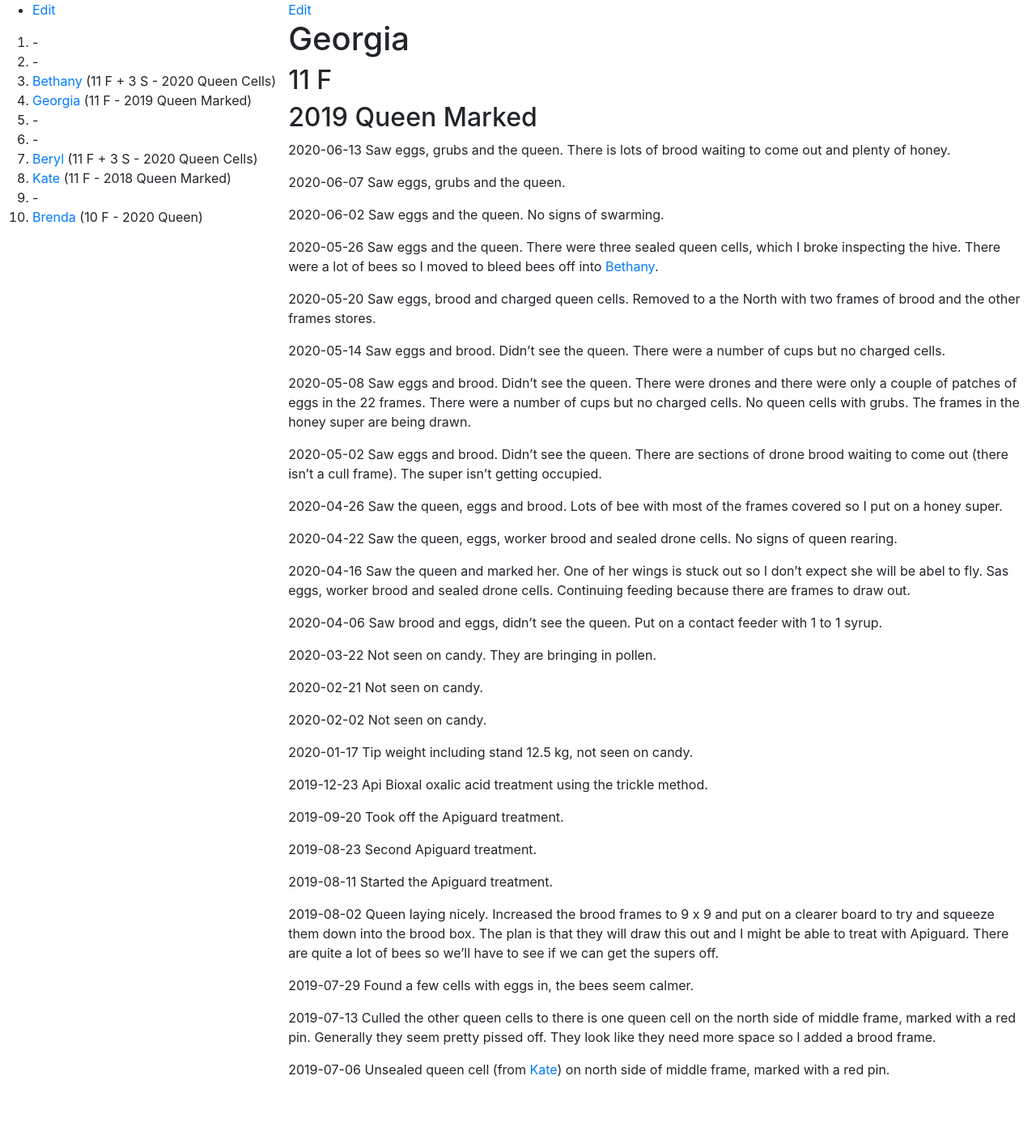
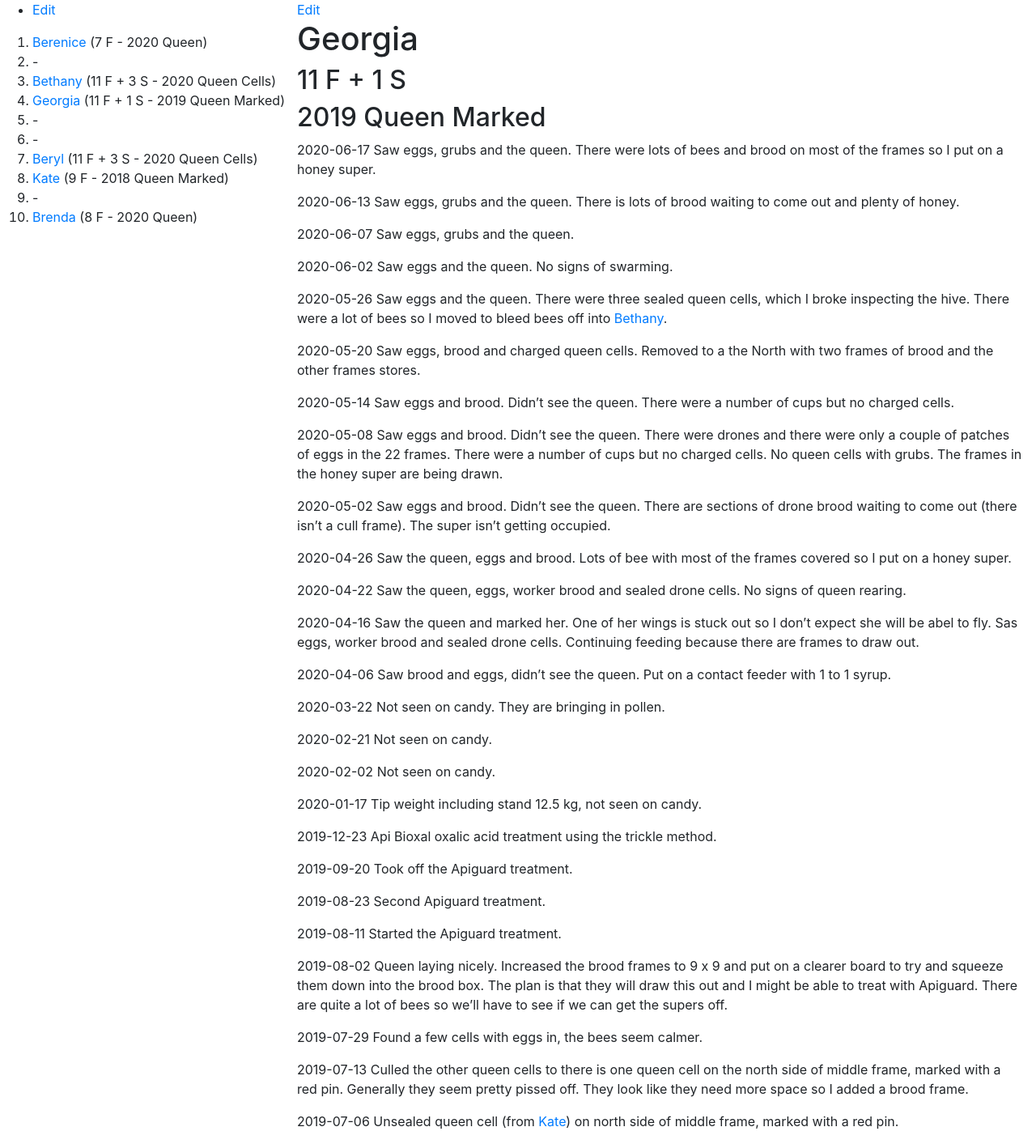
Before and after one commit to joejcollins/rhapsody-angel, a Jekyll site: the page built from queens/2019-georgia.md, in a window 1280 px wide. Shown: the whole page at 81% size. Built offline with Jekyll 4.4.1, drawn with Linux system fonts in a browser that asks for light colours; our own code applies the rules of GitHub Pages for plain Markdown files; before the commit the page ends 1349 px from its top, so only the background shows below that.

```diff
--- a/_includes/apiary.md
+++ b/_includes/apiary.md
@@ -1,12 +1,12 @@
 * [Edit](https://github.com/joejcollins/rhapsody-angel/edit/master/_includes/apiary.md)
 
-1. -
+1. [Berenice]({{ site.baseurl }}/queens/2020-berenice.html) (7 F - 2020 Queen)
 1. -
 1. [Bethany]({{ site.baseurl }}/queens/2020-bethany.html) (11 F + 3 S - 2020 Queen Cells)
-1. [Georgia]({{ site.baseurl }}/queens/2019-georgia.html) (11 F - 2019 Queen Marked)
+1. [Georgia]({{ site.baseurl }}/queens/2019-georgia.html) (11 F + 1 S - 2019 Queen Marked)
 1. -
 1. -
 1. [Beryl]({{ site.baseurl }}/queens/2020-beryl.html) (11 F + 3 S - 2020 Queen Cells)
-1. [Kate]({{ site.baseurl }}/queens/2018-kate.html) (11 F - 2018 Queen Marked)
+1. [Kate]({{ site.baseurl }}/queens/2018-kate.html) (9 F - 2018 Queen Marked)
 1. -
-1. [Brenda]({{ site.baseurl }}/queens/2020-brenda.html) (10 F - 2020 Queen)
+1. [Brenda]({{ site.baseurl }}/queens/2020-brenda.html) (8 F - 2020 Queen)
--- a/queens/2019-georgia.md
+++ b/queens/2019-georgia.md
@@ -1,6 +1,8 @@
 # Georgia
-## 11 F
+## 11 F + 1 S
 ## 2019 Queen Marked
+
+2020-06-17 Saw eggs, grubs and the queen.  There were lots of bees and brood on most of the frames so I put on a honey super.
 
 2020-06-13 Saw eggs, grubs and the queen.  There is lots of brood waiting to come out and plenty of honey.
 
```
Also changed, not shown: queens/2018-kate.md (+3 -1 lines), queens/2020-berenice.md (added, +5 -0 lines), queens/2020-brenda.md (+3 -1 lines).
